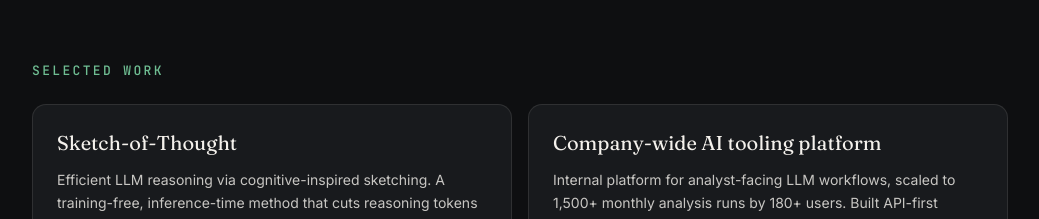
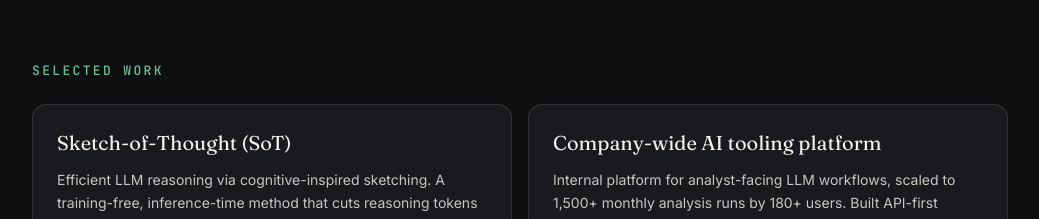
Before and after one commit to SimonAytes/SimonAytes.github.io, a Next.js app: page / in a window 1280 px wide. Shown: the part 1400-1619 px from the top of the page, without its empty margins (120-1159 px from the left). Built offline with nearby package versions, Linux system fonts and the light colour scheme.

Commit message:
Update work.ts

```diff
--- a/data/work.ts
+++ b/data/work.ts
@@ -13,7 +13,7 @@ export type WorkItem = {
 
 export const work: WorkItem[] = [
   {
-    title: 'Sketch-of-Thought',
+    title: 'Sketch-of-Thought (SoT)',
     blurb:
       'Efficient LLM reasoning via cognitive-inspired sketching. A training-free, inference-time method that cuts reasoning tokens by roughly 84% on average. First author, EMNLP 2025.',
     tags: ['Publication', 'LLM reasoning', 'EMNLP 2025'],
```
